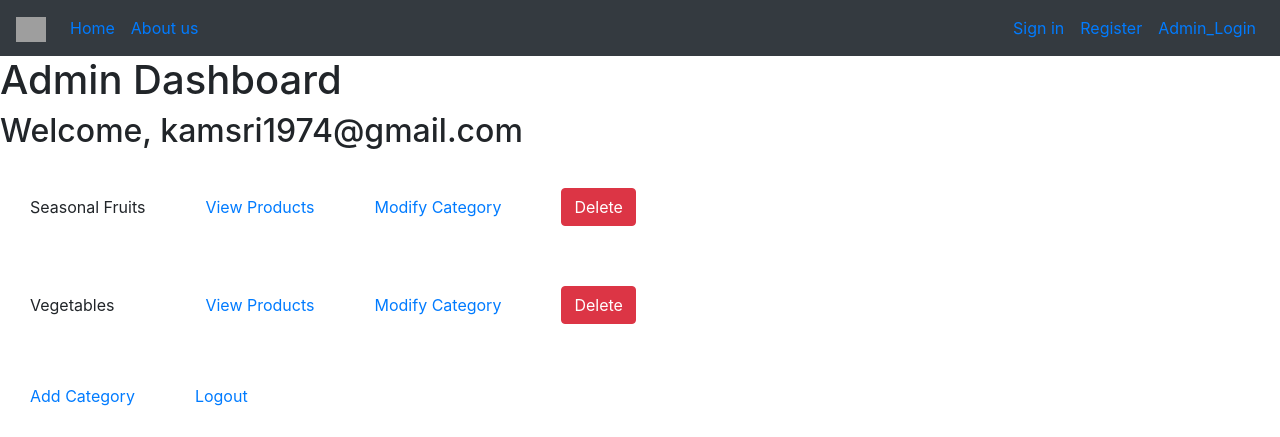
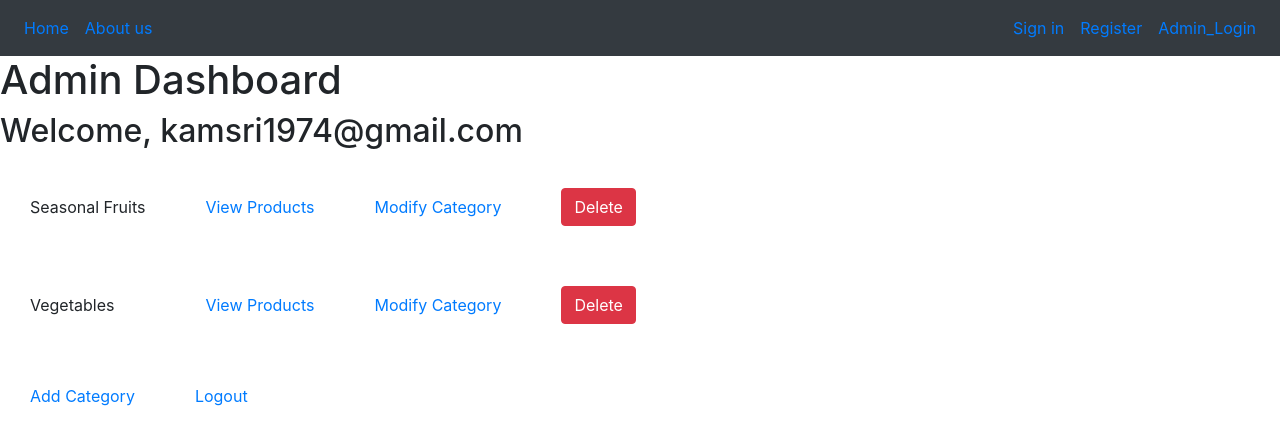
Before and after one commit to nvlohitya/Grocery_V1, a Flask app: page /admin_dashboard in a window 1280 px wide. Shown: the top 437 px of the page. Run offline with Flask 3, Linux system fonts and the light colour scheme; a user stored in the database is signed in; data comes from the database, SQL or seed files in the repository; some libraries are stand-ins or nearby versions; grey boxes are pictures that could not be loaded.

Commit message:
removed images

```diff
--- a/templates/header.html
+++ b/templates/header.html
@@ -15,10 +15,6 @@
        <button class="navbar-toggler" type="button" data-toggle="collapse" data-target="#navbarTogglerDemo03" aria-controls="navbarTogglerDemo03" aria-expanded="false" aria-label="Toggle navigation">
          <span class="navbar-toggler-icon"></span>
        </button>
-
-        <a class="navbar-brand" href="#">
-             <img src={{url_for('static',filename="icon.png")}} width="30" height="25" alt="">
-         </a>
 
         <div class="collapse navbar-collapse" id="navbarTogglerDemo03">
          <ul class="navbar-nav mr-auto mt-2 mt-lg-0">
```
